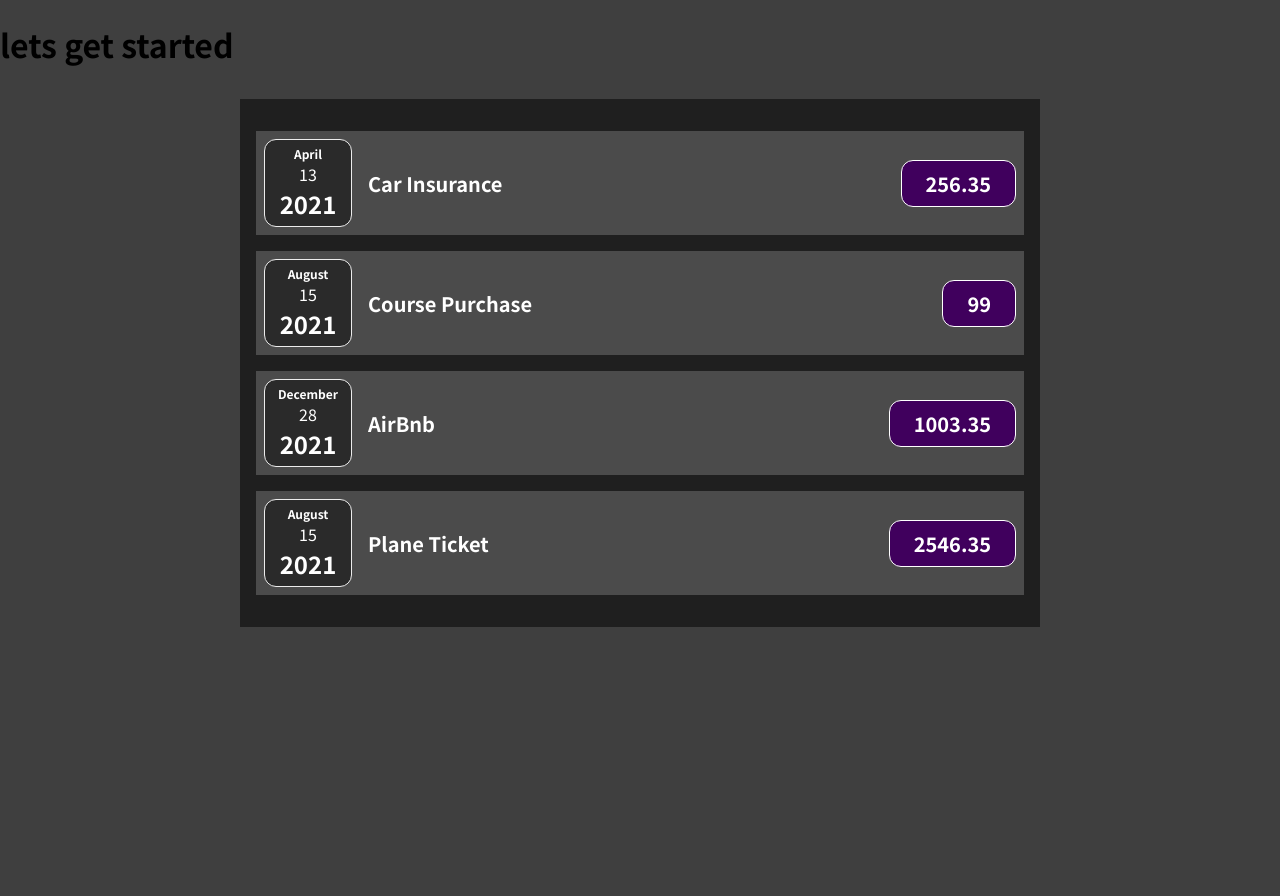
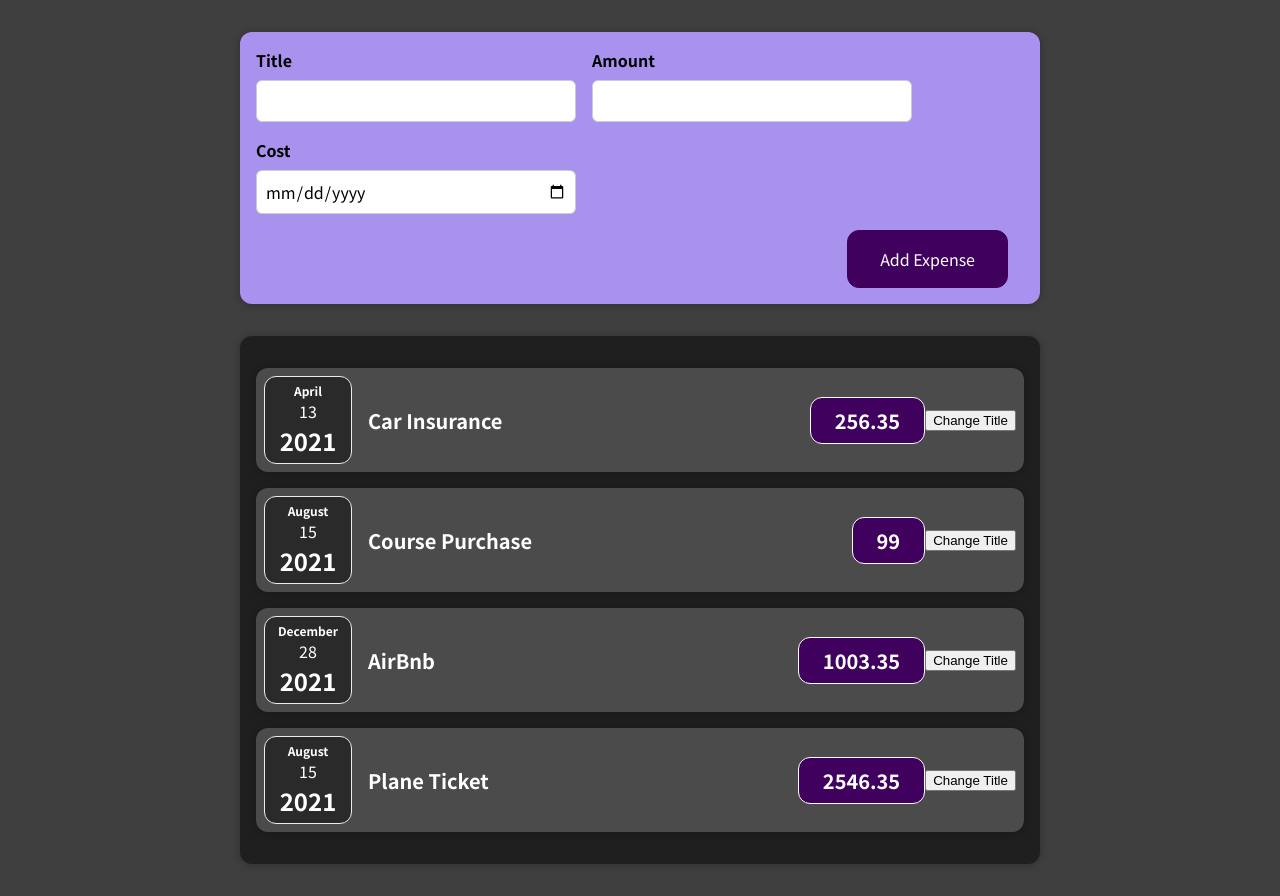
Before and after one commit to Basbarius/reactCourseProjects, a React (Create React App) app in the folder expense-tracker/: page / in a window 1280 px wide. Before the commit the page ends 800 px from the top, so only its background shows below. Built offline with nearby package versions, Linux system fonts and the light colour scheme.

Commit message:
event listeners and useState

```diff
--- a/expense-tracker/src/App.js
+++ b/expense-tracker/src/App.js
@@ -1,4 +1,5 @@
 import Expenses from "./components/expenses/Expenses";
+import NewExpense from './components/newExpense/NewExpense'
 
 function App() {
   const expenses = [
@@ -9,7 +10,7 @@ function App() {
   ]
   return (
     <div className="App">
-      <h1>lets get started</h1>
+      <NewExpense />
       <Expenses expenses={expenses}/>
     </div>
   );
--- a/expense-tracker/src/components/expenses/ExpenseItem.js
+++ b/expense-tracker/src/components/expenses/ExpenseItem.js
@@ -1,16 +1,23 @@
-import React from 'react'
+import React, { useState } from 'react'
 import ExpenseDate from './ExpenseDate';
 import Card from '../ui/Card'
 import './ExpenseItem.css';
 
 const ExpenseItem = (props) => {
+    const [title, setTitle] = useState(props.title);
+
+    const clickHandler = () => {
+        setTitle("updated!");
+    }
+
     return (
         <Card className="expense-item">
             <ExpenseDate date={props.date}/>
             <div className="expense-item_description">
-                <h2>{ props.title }</h2>
+                <h2>{ title }</h2>
                 <div className="expense-item_price">{ props.amount }</div>
             </div>
+            <button onClick={clickHandler}>Change Title</button>
         </Card>
     );
 }
--- /dev/null
+++ b/expense-tracker/src/components/newExpense/ExpenseForm.css
@@ -0,0 +1,26 @@
+.new-expense_controls{
+    display: flex;
+    flex-wrap: wrap;
+    gap: 1rem;
+    margin-bottom: 1rem;
+    text-align: left;
+}
+
+.new-expense_control label{
+    font-weight: bold;
+    margin-bottom: 0.5rem;
+    display: block;
+}
+
+.new-expense_control input{
+    font: inherit;
+    padding: 0.5rem;
+    border-radius: 6px;
+    border: 1px solid #ccc;
+    width: 20rem;
+    max-width: 100%;
+}
+
+.new-expense_actions{
+    text-align: right;
+}
--- /dev/null
+++ b/expense-tracker/src/components/newExpense/ExpenseForm.js
@@ -0,0 +1,45 @@
+import React, { useState } from 'react'
+
+import './ExpenseForm.css';
+
+const ExpenseForm = () => {
+    const [userInput, setUserInput] = useState({
+        enteredTitle: '',
+        enteredAmount: '',
+        enteredDate: ''
+    })
+
+    const inputChangeHandler = (event) => {
+        setUserInput((prevState) =>{
+            return {
+                ...prevState,
+                [event.target.name]:event.target.value
+            }
+        });
+    }
+
+
+    return (
+        <form>
+            <div className="new-expense_controls">
+                <div className="new-expense_control">
+                    <label>Title</label>
+                    <input type="text" name="enteredTitle" onChange={inputChangeHandler}/>
+                </div>
+                <div className="new-expense_control">
+                    <label>Amount</label>
+                    <input type="number" min="0.01" step="0.01" name="enteredAmount" onChange={inputChangeHandler}/>
+                </div>
+                <div className="new-expense_control">
+                    <label>Cost</label>
+                    <input type="date" min="2019-01-01" max="2022-12-31" name="enteredDate" onChange={inputChangeHandler}/>
+                </div>
+            </div>
+            <div className="new-expense_actions">
+                <button type="submit">Add Expense</button>
+            </div>
+        </form>
+    )
+}
+
+export default ExpenseForm
--- /dev/null
+++ b/expense-tracker/src/components/newExpense/NewExpense.css
@@ -0,0 +1,36 @@
+.new-expense{
+    background-color: #a892ee;
+    padding: 1rem;
+    margin: 2rem auto;
+    width: 50rem;
+    max-width: 95%;
+    text-align: center;
+}
+
+.new-expense button{
+    font: inherit;
+    cursor: pointer;
+    padding: 1rem 2rem;
+    border: 1px solid #40005d;
+    background-color: #40005d;
+    color: white;
+    border-radius: 12px;
+    margin-right: 1rem;
+}
+
+.new-expense button:hover,
+.new-expense button:active{
+    background-color: #510674;
+    border-color: #510674;
+}
+
+.new-expense button.alternative{
+    color: #220131;
+    border-color: transparent;
+    background-color: transparent;
+}
+
+.new-expense button.alternative:hover,
+.new-expense button.alternative:active{
+    background-color: #ddb3f8;
+}
--- /dev/null
+++ b/expense-tracker/src/components/newExpense/NewExpense.js
@@ -0,0 +1,16 @@
+import React from 'react'
+
+import Card from '../ui/Card'
+import ExpenseForm from './ExpenseForm'
+
+import './NewExpense.css'
+
+const NewExpense = () => {
+    return (
+        <Card className="new-expense">
+            <ExpenseForm />
+        </Card>
+    )
+}
+
+export default NewExpense
--- a/expense-tracker/src/components/ui/Card.js
+++ b/expense-tracker/src/components/ui/Card.js
@@ -1,4 +1,6 @@
 import React from 'react'
+
+import './Card.css'
 
 const Card = (props) => {
     const classes = 'card ' + props.className
```
